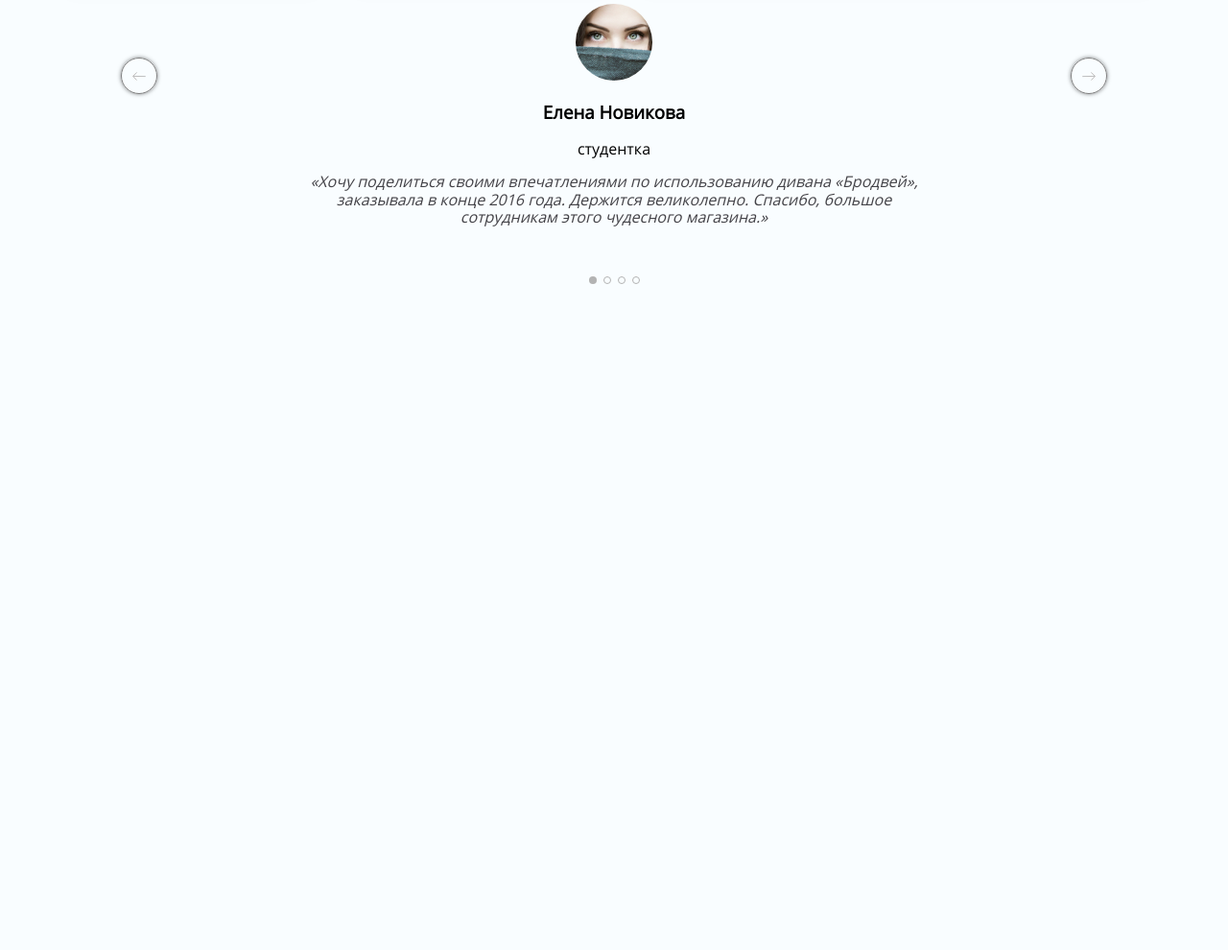
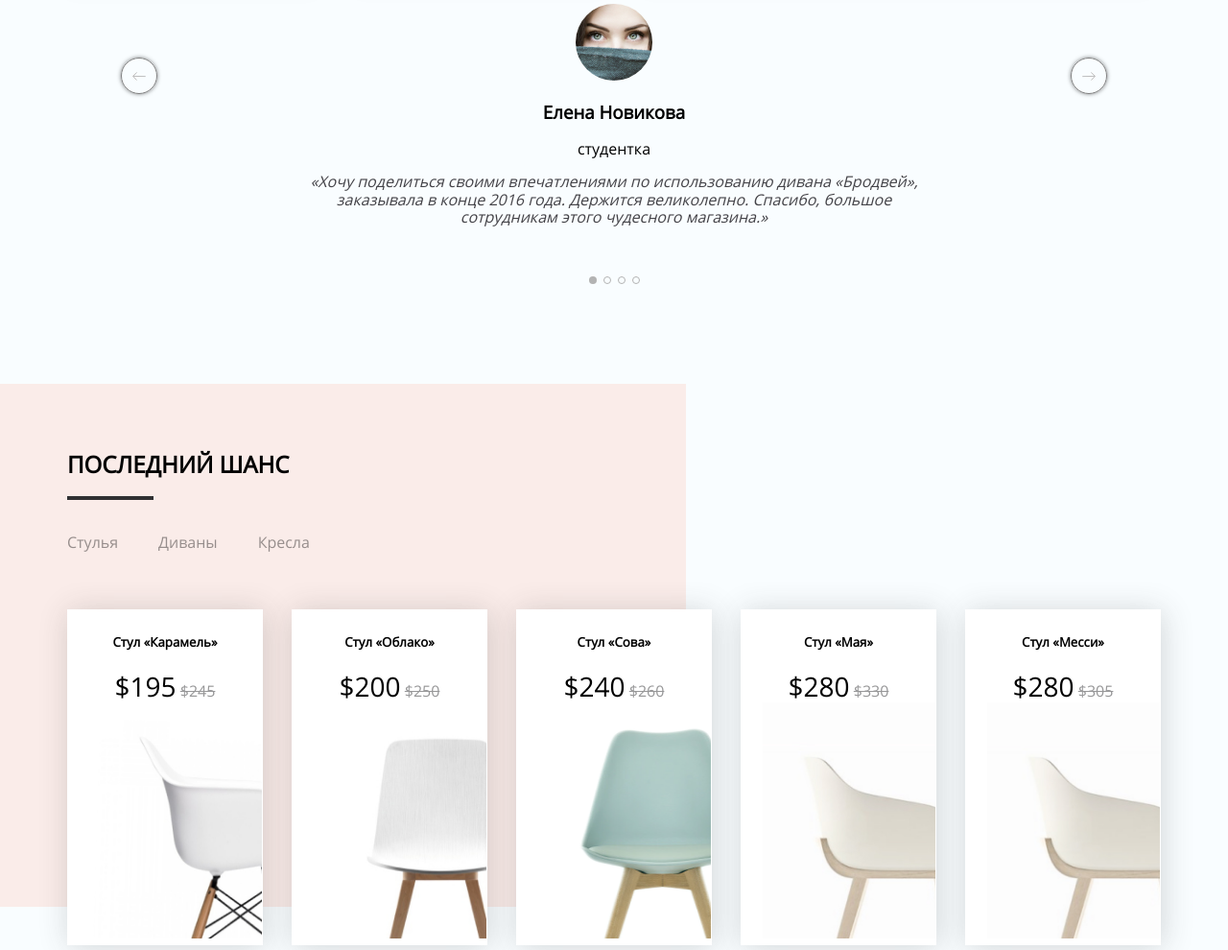
Before and after one commit to Andrew1864/Final_work, a website built with Vite: page index.html in a window 1280 px wide. Shown: the part 1368-2358 px from the top of the page at 96% size. Before the commit the page ends 1668 px from the top, so only its background shows below. Built offline with nearby package versions, Linux system fonts and the light colour scheme.

Commit message:
Добавил карточки

```diff
--- a/index.html
+++ b/index.html
@@ -188,7 +188,94 @@
           </g>
         </svg>
       </div>
-
+      <div class="container">
+        <div class="pink-contant">
+          <h2>ПОСЛЕДНИЙ ШАНС</h2>
+          <div class="underline"></div>
+          <div class="flex-bar">
+            <a href="icon-card">Стулья</a>
+            <a href="">Диваны</a>
+            <a href="">Кресла</a>
+          </div>
+        </div>
+        <div class="icon-card">
+          <div class="card">
+            <div class="card-body">
+              <div class="head-text">
+                <h5>Стул «Карамель»</h5>
+                <span class="icon">$195</span>
+                <span class="icon-grey">$245</span>
+              </div>
+              <div class="icon-img">
+                <img src="/src/img/chair-caramel-desktop.png" alt="chair">
+              </div>
+              <div class="button-buy">
+                <button>купить</button>
+              </div>
+            </div>
+          </div>
+          <div class="card">
+            <div class="card-body">
+              <div class="head-text">
+                <h5>Стул «Облако»</h5>
+                <span class="icon">$200</span>
+                <span class="icon-grey">$250</span>
+              </div>
+              <div class="icon-img">
+                <img src="/src/img/chair-cloud-desktop.jpg" alt="chair">
+              </div>
+              <div class="button-buy">
+                <button>купить</button>
+              </div>
+            </div>
+          </div>
+          <div class="card">
+            <div class="card-body">
+              <div class="head-text">
+                <h5>Стул «Сова»</h5>
+                <span class="icon">$240</span>
+                <span class="icon-grey">$260</span>
+              </div>
+              <div class="icon-img">
+                <img src="/src/img/chair-owl-desktop.png" alt="chair">
+              </div>
+              <div class="button-buy">
+                <button>купить</button>
+              </div>
+            </div>
+          </div>
+          <div class="card">
+            <div class="card-body">
+              <div class="head-text">
+                <h5>Стул «Мая»</h5>
+                <span class="icon">$280</span>
+                <span class="icon-grey">$330</span>
+              </div>
+              <div class="icon-img">
+                <img src="/src/img/chair-maya-desktop.jpg" alt="chair">
+              </div>
+              <div class="button-buy">
+                <button>купить</button>
+              </div>
+            </div>
+          </div>
+          <div class="card">
+            <div class="card-body">
+              <div class="head-text">
+                <h5>Стул «Месси»</h5>
+                <span class="icon">$280</span>
+                <span class="icon-grey">$305</span>
+              </div>
+              <div class="icon-img">
+                <img src="/src/img/chair-maya-desktop@2x.jpg" alt="chair">
+              </div>
+              <div class="button-buy">
+                <button>купить</button>
+              </div>
+            </div>
+          </div>
+        </div>
+      </div>
     </div>
   </main>
 
--- a/src/css/newstyle.css
+++ b/src/css/newstyle.css
@@ -259,6 +259,7 @@ h3 {
     }
     .bottom-position {
         margin-top: 30px;
+        margin-bottom: 100px;
         text-align: center;
     }
     @media screen and (max-width: 767px) {
@@ -272,3 +273,99 @@ h3 {
             display: none;
         }
     }
+
+    .pink-contant::before {
+        content: '';
+        position: absolute;
+        margin-left: -190px;
+        width: 835px;
+        height: 545px;
+        background: #FAECE9;
+    }
+    .pink-contant h2,
+    .underline,
+    .flex-bar {
+        /* margin-left: 150px; */
+    }
+    .underline {
+        width: 90px;
+        height: 4px;
+        background: #303032;
+    }
+    .pink-contant h2,
+    .underline,
+    .flex-bar {
+        position: relative;
+    }
+ h2 {
+        padding-top: 70px;
+    }
+    .flex-bar {
+        display: flex;
+        gap: 42px;
+        margin-top: 35px;
+    }
+    .flex-bar a {
+        color: rgba(0, 0, 0, 0.40);
+        font-size: 16px;
+    }
+    .flex-bar a:hover {
+        color: #000;
+        text-decoration-line: underline;
+    }
+    .icon-card {
+        margin-bottom: 65px;
+        position: relative;
+        display: flex;
+        top: 60px;
+        gap: 30px;
+    }
+    .card {
+        width: 209px;
+        height: 350px;
+        background: #FFF;
+        box-shadow: 2px 2px 30px 0px rgba(56, 54, 53, 0.20);
+        cursor: pointer;
+    }
+    .card-body {
+        position: relative;
+    }
+    .card
+    .head-text {
+        padding-top: 5px;
+        text-align: center;
+    }
+    .icon {
+        font-size: 28px;
+    }
+    .icon-grey {
+        color: #979798;
+        font-size: 16px;
+        text-decoration-line:  line-through;
+    }
+    .icon-card
+    .icon-img img {
+        margin-left:  23px;
+        width: 180px;
+        height: 246px;
+    }
+    .button-buy
+    button {
+        width: 209px;
+        height: 58px;
+        background: #303032;
+        color: #FFF;
+        cursor: pointer;
+    }
+    .card-body:hover .card {
+        position: absolute;
+         z-index: 1000;
+    }
+    .button-buy  {
+        display: none;
+    }
+    .card:hover .button-buy {
+        height: 400px;
+        display: block;
+         height: auto;
+    }
```
